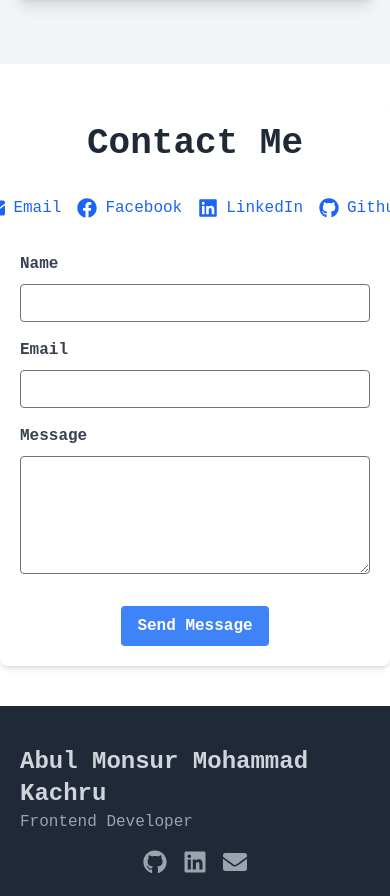
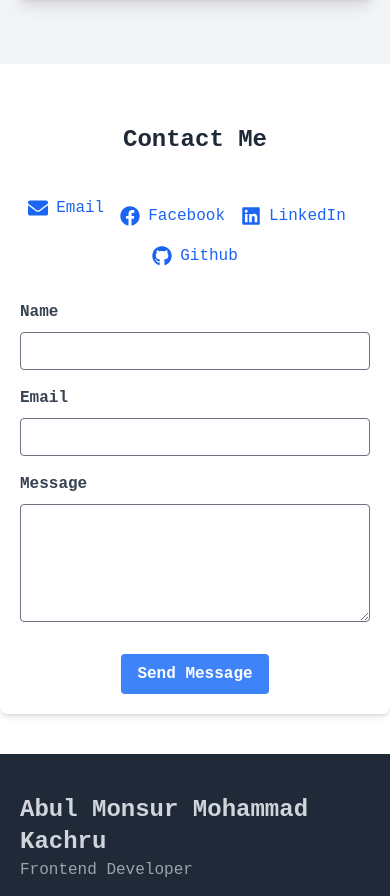
Before and after one commit to monsur28/my-personal-portfolio, a React (Vite) app: page / in a window 390 px wide. Shown: the part 6100-6996 px from the top of the page. Built offline with nearby package versions, Linux system fonts and the light colour scheme.

Commit message:
contact form responsive

```diff
--- a/src/Components/Contact/Contact.jsx
+++ b/src/Components/Contact/Contact.jsx
@@ -38,8 +38,8 @@ const Contact = () => {
 
   return (
     <div className="container mx-auto my-10 p-5 bg-white rounded-lg shadow-md">
-      <h2 className="text-4xl font-bold text-center mb-8">Contact Me</h2>
-      <div className="flex justify-center mb-8">
+      <h2 className="text-2xl md:text-4xl font-bold text-center mb-8">Contact Me</h2>
+      <div className="flex flex-wrap justify-center mb-8 space-y-4 md:space-y-0 md:space-x-4">
         <a
           href="mailto:monsur286512@gmail.com"
           target="_blank"
```
